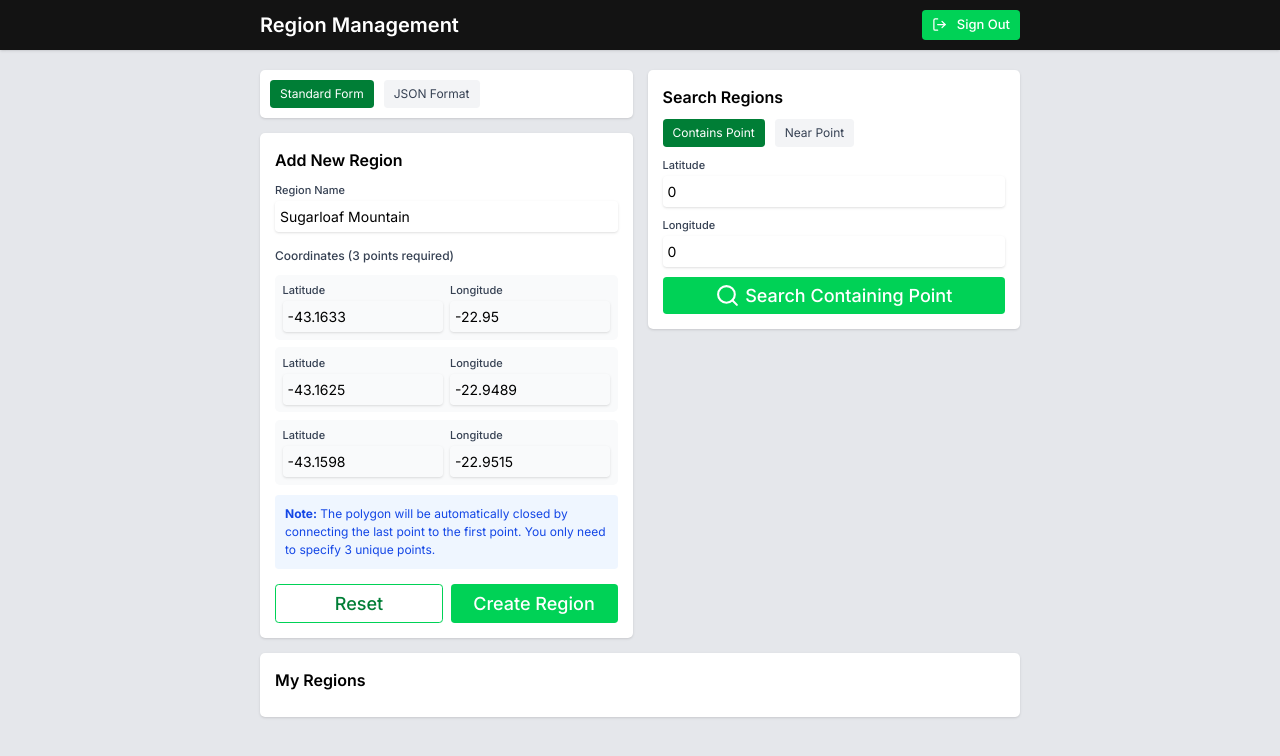
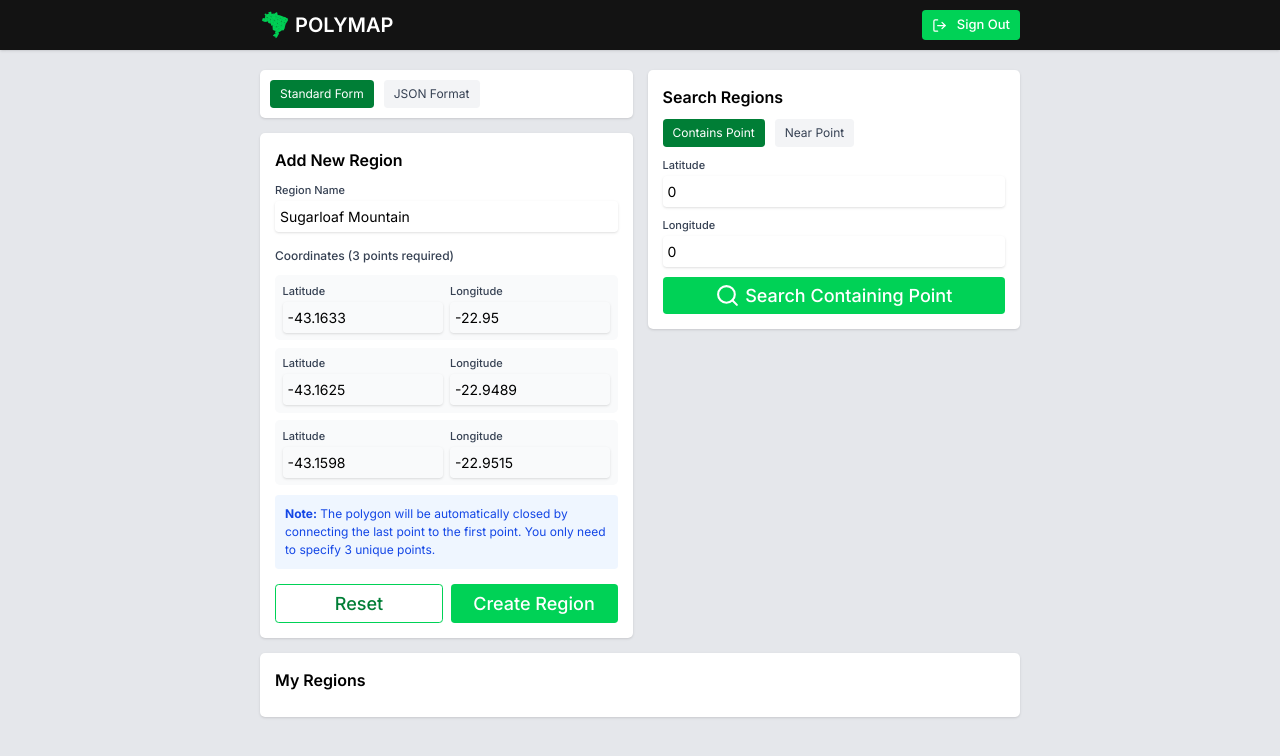
Before and after one commit to caetanojpo/polymaps, a Next.js app in the folder front/: page /dashboard in a window 1280 px wide. Shown: the top 756 px of the page. Built offline with nearby package versions, Linux system fonts and the light colour scheme.

Commit message:
feat(front): logo on dashboard

```diff
--- a/front/next.config.ts
+++ b/front/next.config.ts
@@ -3,7 +3,6 @@ import type { NextConfig } from "next";
 const nextConfig: NextConfig = {
     experimental: {
         turbo: {
-            // Example: adding an alias and custom file extension
             resolveAlias: {
                 underscore: 'lodash',
             },
--- a/front/src/components/molecules/Navigation/Navigation.tsx
+++ b/front/src/components/molecules/Navigation/Navigation.tsx
@@ -3,6 +3,7 @@ import {LogOut} from 'lucide-react';
 import {useAuthStore} from '@/store/authStore';
 import {Button} from "@/components/atoms/Buttons/Button";
 import {useRouter} from 'next/navigation';
+import Image from "next/image"
 
 export function Navigation() {
     const {user, signOut} = useAuthStore();
@@ -14,10 +15,14 @@ export function Navigation() {
     return (
         <nav className="bg-dark shadow-sm text-white w-screen ">
             <div className="max-w-7xl h-full mx-auto px-4 sm:px-6 lg:px-8 py-4 flex justify-between items-center">
-                <h1 className="text-xl xl:text-[2rem] font-semibold ">Region Management</h1>
+                <div className='flex items-center gap-2'>
+                    <Image width={30} height={30} quality={100} src="/polymap.png" alt="Polymap logo"/>
+                    <h1 className="text-xl xl:text-[2rem] font-semibold ">POLYMAP</h1>
+                </div>
                 <div className="flex items-center space-x-4">
                     <span className="text-sm xl:text-[1.2rem] text-white mr-6">{user?.email}</span>
-                    <Button variant="primary" className='text-white text-[1rem] xl:!text-[1.3rem]' onClick={handleSignOut}>
+                    <Button variant="primary" className='text-white text-[1rem] xl:!text-[1.3rem]'
+                            onClick={handleSignOut}>
                         <>
                             <LogOut className="hidden xl:flex w-6 h-6 mr-4"/>
                             Sign Out
```
